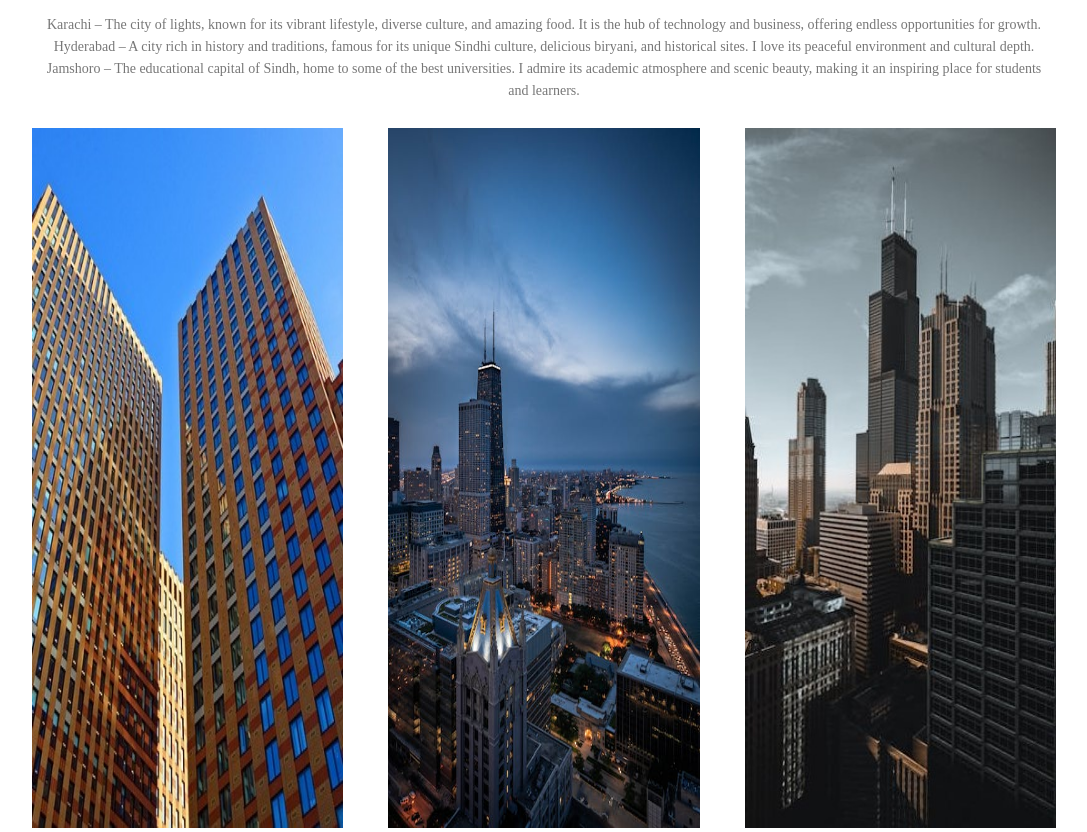
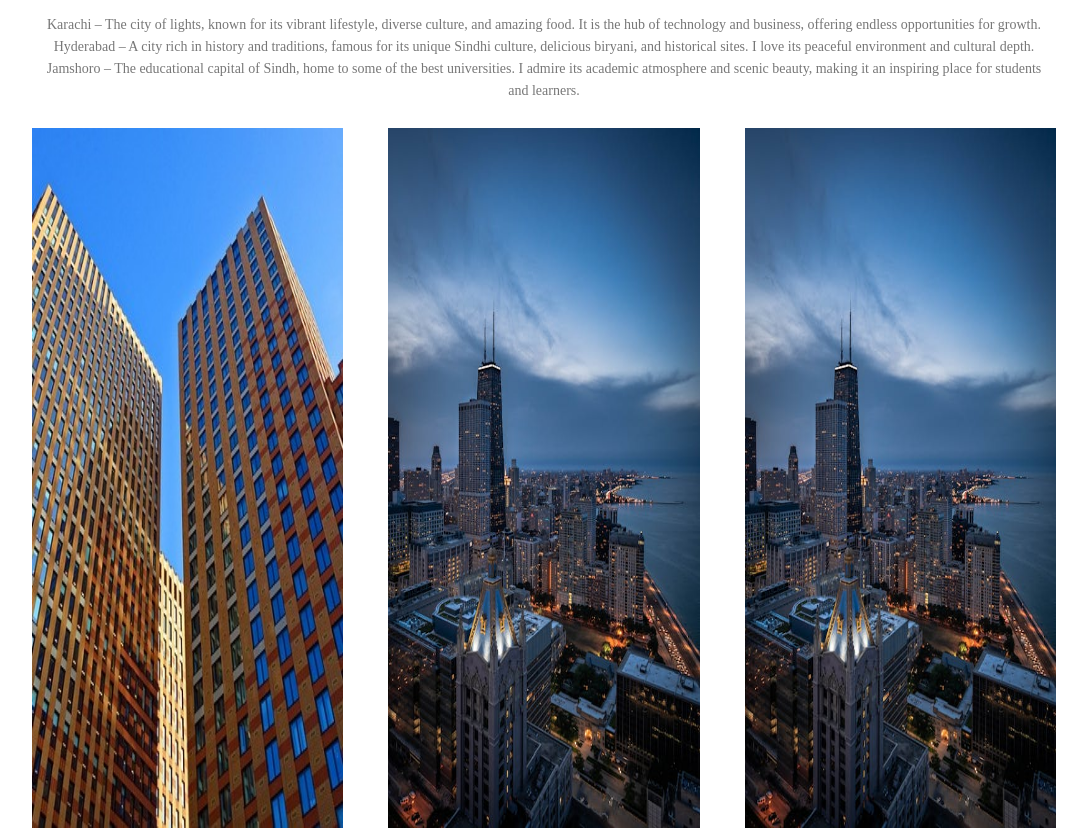
Before and after one commit to AliHyderWeb/Portfolioo, a plain HTML site: page index.html in a window 1280 px wide. Shown: the part 1440-2272 px from the top of the page, without its empty margins (96-1183 px from the left). Drawn offline with nearby package versions, Linux system fonts and the light colour scheme; a web font is replaced by a local one.

Commit message:
Update index.html

```diff
--- a/index.html
+++ b/index.html
@@ -80,7 +80,7 @@
                     </div>
                 </div>
                 <div class="campus-col">
-                    <img src="images/Karachi.jpeg" alt="Hyderabad" height="700px"/>
+                    <img src="images/Hyderabad.jpeg" alt="Hyderabad" height="700px"/>
                     <div class="layer">
                         <h3>HYDERABAD</h3>
                     </div>
```
